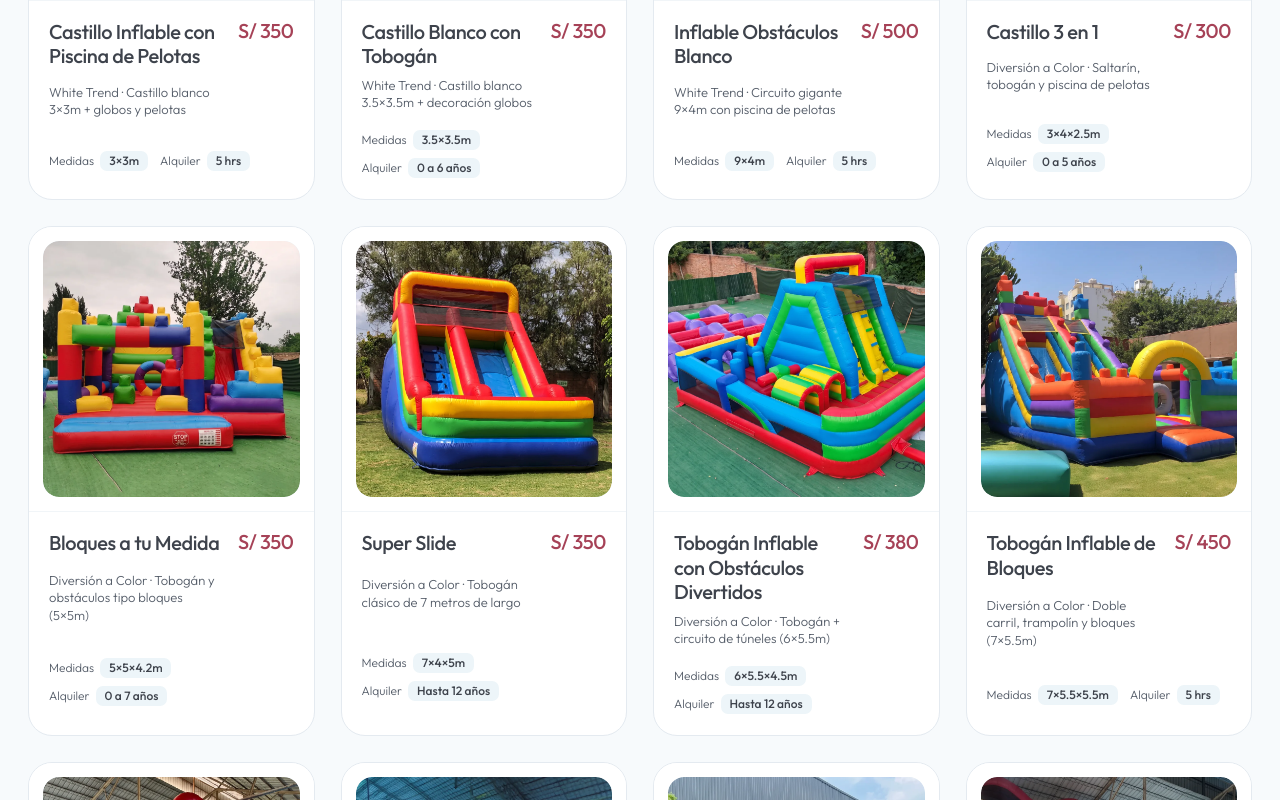
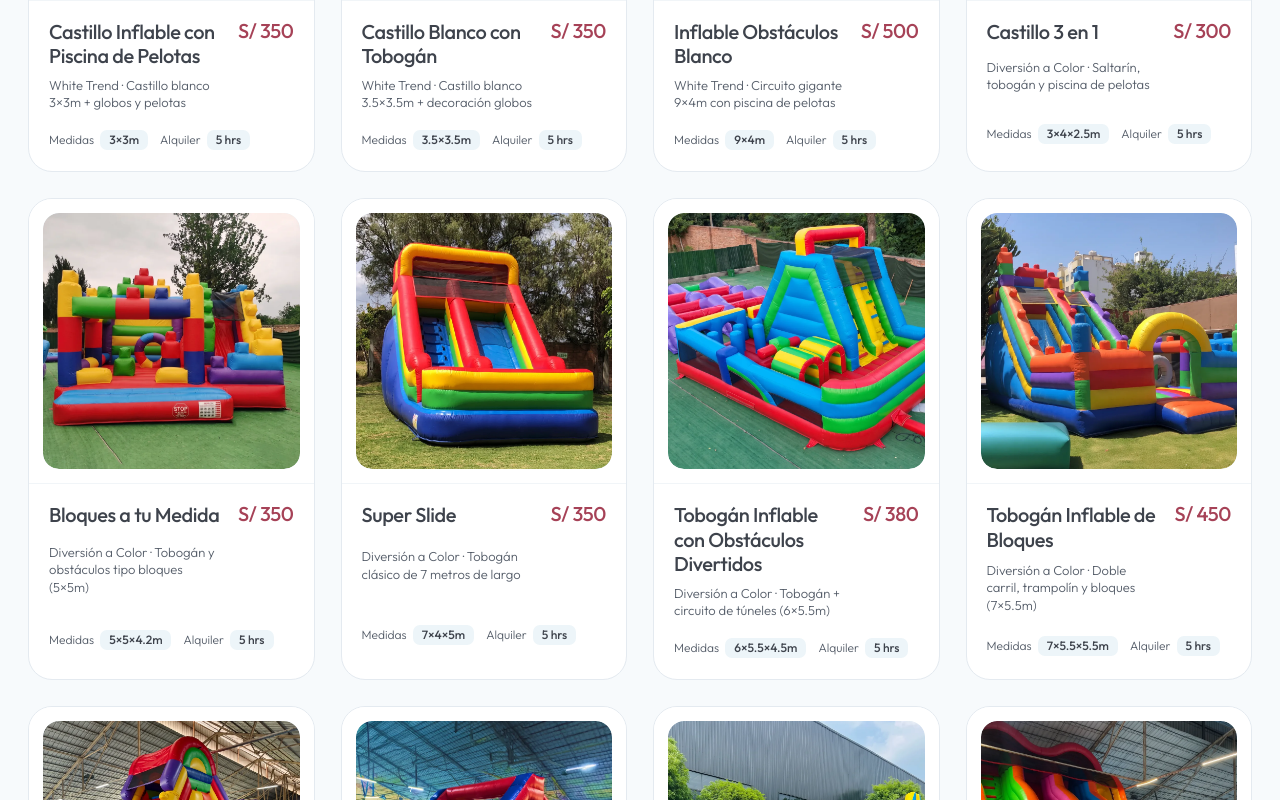
Before and after one commit to SebastianT28/diamanteazul, a Next.js app: page / in a window 1280 px wide. Shown: the part 1820-2620 px from the top of the page. Built offline with nearby package versions, Linux system fonts and the light colour scheme.

Commit message:
Estandarizacion de Medidas y horas de Alquiler en los 31 productos de packages.ts

```diff
--- a/src/data/packages.ts
+++ b/src/data/packages.ts
@@ -579,7 +579,7 @@ const RAW_PRODUCTS: RawProductSeed[] = [
       { id: "3.5x3.5m-5h", label: "3.5m × 3.5m · 5 Horas", price: "S/ 350", isDefault: true },
     ],
     cardTagsLabel: "Medidas",
-    cardTags: ["3.5×3.5m", "0 a 6 años"],
+    cardTags: ["3.5×3.5m", "5 hrs"],
     dimensions: "3.50 m (largo) × 3.50 m (ancho)",
     ages: "De 0 a 6 años",
     duration: "5 horas",
@@ -683,7 +683,7 @@ const RAW_PRODUCTS: RawProductSeed[] = [
       { id: "3x4m-5h", label: "3m × 4m · 5 Horas", price: "S/ 300", isDefault: true },
     ],
     cardTagsLabel: "Medidas",
-    cardTags: ["3×4×2.5m", "0 a 5 años"],
+    cardTags: ["3×4×2.5m", "5 hrs"],
     dimensions: "3.00 m (largo) × 4.00 m (ancho) × 2.50 m (alto)",
     ages: "De 0 a 5 años",
     duration: "5 horas",
@@ -735,7 +735,7 @@ const RAW_PRODUCTS: RawProductSeed[] = [
       { id: "5x5m-5h", label: "5m × 5m · 5 Horas", price: "S/ 350", isDefault: true },
     ],
     cardTagsLabel: "Medidas",
-    cardTags: ["5×5×4.2m", "0 a 7 años"],
+    cardTags: ["5×5×4.2m", "5 hrs"],
     dimensions: "5.00 m (largo) × 5.00 m (ancho) × 4.20 m (alto)",
     ages: "De 0 a 7 años",
     duration: "5 horas",
@@ -787,7 +787,7 @@ const RAW_PRODUCTS: RawProductSeed[] = [
       { id: "7x4m-5h", label: "7m × 4m · 5 Horas", price: "S/ 350", isDefault: true },
     ],
     cardTagsLabel: "Medidas",
-    cardTags: ["7×4×5m", "Hasta 12 años"],
+    cardTags: ["7×4×5m", "5 hrs"],
     dimensions: "7.00 m (largo) × 4.00 m (ancho) × 5.00 m (alto)",
     ages: "Hasta 12 años",
     duration: "5 horas",
@@ -839,7 +839,7 @@ const RAW_PRODUCTS: RawProductSeed[] = [
       { id: "6x5.5m-5h", label: "6m × 5.5m · 5 Horas", price: "S/ 380", isDefault: true },
     ],
     cardTagsLabel: "Medidas",
-    cardTags: ["6×5.5×4.5m", "Hasta 12 años"],
+    cardTags: ["6×5.5×4.5m", "5 hrs"],
     dimensions: "6.00 m (largo) × 5.50 m (ancho) × 4.50 m (alto)",
     ages: "Hasta 12 años",
     duration: "5 horas",
@@ -943,7 +943,7 @@ const RAW_PRODUCTS: RawProductSeed[] = [
       { id: "9x4m-5h", label: "9m × 4m · 5 Horas", price: "S/ 480", isDefault: true },
     ],
     cardTagsLabel: "Medidas",
-    cardTags: ["9×4×4.5m", "0 a 13 años"],
+    cardTags: ["9×4×4.5m", "5 hrs"],
     dimensions: "9.00 m (largo) × 4.00 m (ancho) × 4.50 m (alto)",
     ages: "De 0 a 13 años",
     duration: "5 horas",
@@ -995,7 +995,7 @@ const RAW_PRODUCTS: RawProductSeed[] = [
       { id: "9x3m-5h", label: "9m × 3m · 5 Horas", price: "S/ 480", isDefault: true },
     ],
     cardTagsLabel: "Medidas",
-    cardTags: ["9×3×3m", "0 a 10 años"],
+    cardTags: ["9×3×3m", "5 hrs"],
     dimensions: "9.00 m (largo) × 3.00 m (ancho) × 3.00 m (alto)",
     ages: "De 0 a 10 años",
     duration: "5 horas",
@@ -1047,7 +1047,7 @@ const RAW_PRODUCTS: RawProductSeed[] = [
       { id: "15x3.6m-5h", label: "15m × 3.6m · 5 Horas", price: "S/ 550", isDefault: true },
     ],
     cardTagsLabel: "Medidas",
-    cardTags: ["15×3.6×4.5m", "Niños y adultos"],
+    cardTags: ["15×3.6×4.5m", "5 hrs"],
     dimensions: "15.00 m (largo) × 3.60 m (ancho) × 4.50 m (alto)",
     ages: "Niños, jóvenes y adultos",
     duration: "5 horas",
@@ -1100,7 +1100,7 @@ const RAW_PRODUCTS: RawProductSeed[] = [
       { id: "10x6m-5h", label: "10m × 6m × 7m · 5 Horas", price: "S/ 650", isDefault: true },
     ],
     cardTagsLabel: "Medidas",
-    cardTags: ["10×6×7m", "Niños y adultos"],
+    cardTags: ["10×6×7m", "5 hrs"],
     dimensions: "10.00 m (largo) × 6.00 m (ancho) × 7.00 m (alto)",
     ages: "Niños y adultos",
     duration: "5 horas",
@@ -1156,8 +1156,8 @@ const RAW_PRODUCTS: RawProductSeed[] = [
     sizeOptions: [
       { id: "6x6m-5h", label: "Piscina 6m × 6m · 5 Horas", price: "S/ 800", isDefault: true },
     ],
-    cardTagsLabel: "Incluye",
-    cardTags: ["6×6m", "2 Rodillos", "5 hrs"],
+    cardTagsLabel: "Medidas",
+    cardTags: ["6×6m", "5 hrs"],
     dimensions: "6.00 m (largo) × 6.00 m (ancho)",
     ages: "Niños y adultos",
     duration: "5 horas",
@@ -1210,7 +1210,7 @@ const RAW_PRODUCTS: RawProductSeed[] = [
       { id: "canon-5h", label: "Servicio Completo · Con Operador", price: "S/ 800", isDefault: true },
     ],
     cardTagsLabel: "Incluye",
-    cardTags: ["Espuma segura", "Personal a cargo"],
+    cardTags: ["Operador", "5 hrs"],
     dimensions: "Alcance de disparo amplio para jardín o patio",
     ages: "Todas las edades (100% segura para niños)",
     duration: "5 horas",
@@ -1261,7 +1261,7 @@ const RAW_PRODUCTS: RawProductSeed[] = [
       { id: "piscina-4-botes-5h", label: "Piscina + 4 Botes · 5 Horas", price: "S/ 800", isDefault: true },
     ],
     cardTagsLabel: "Incluye",
-    cardTags: ["4 Botes", "Niños y adultos", "5 hrs"],
+    cardTags: ["4 Botes", "5 hrs"],
     dimensions: "Gran piscina inflable para 4 botes simultáneos",
     ages: "Niños y adultos",
     duration: "5 horas",
@@ -1317,7 +1317,7 @@ const RAW_PRODUCTS: RawProductSeed[] = [
       { id: "4m-5h", label: "4 Metros · 5 Horas", price: "S/ 450" },
     ],
     cardTagsLabel: "Medidas",
-    cardTags: ["3m (S/ 400)", "4m (S/ 450)"],
+    cardTags: ["3m / 4m", "5 hrs"],
     dimensions: "Disponible en 3 metros o 4 metros de diámetro",
     ages: "Niños y adultos",
     duration: "5 horas",
@@ -1368,8 +1368,8 @@ const RAW_PRODUCTS: RawProductSeed[] = [
     sizeOptions: [
       { id: "3x4m-5h", label: "Circuito 3m × 4m · 5 Horas", price: "S/ 450", isDefault: true },
     ],
-    cardTagsLabel: "Medida",
-    cardTags: ["3×4m", "6 Estaciones", "5 hrs"],
+    cardTagsLabel: "Medidas",
+    cardTags: ["3×4m", "5 hrs"],
     dimensions: "3.00 m × 4.00 m",
     ages: "Bebés y niños pequeños (Toddlers)",
     duration: "5 horas",
@@ -1471,7 +1471,7 @@ const RAW_PRODUCTS: RawProductSeed[] = [
       { id: "2-pelotas-5h", label: "2 Pelotas Bumper Balls · 5 Horas", price: "S/ 300", isDefault: true },
     ],
     cardTagsLabel: "Incluye",
-    cardTags: ["2 Pelotas", "Niños y adultos", "5 hrs"],
+    cardTags: ["2 Pelotas", "5 hrs"],
     dimensions: "2 esferas inflables gigantes amortiguadas",
     ages: "Niños, jóvenes y adultos",
     duration: "5 horas",
@@ -1526,7 +1526,7 @@ const RAW_PRODUCTS: RawProductSeed[] = [
       { id: "5m-diametro-5h", label: "5m de Diámetro · 5 Horas", price: "S/ 800", isDefault: true },
     ],
     cardTagsLabel: "Medidas",
-    cardTags: ["5m diámetro", "+4 años", "5 hrs"],
+    cardTags: ["5m diámetro", "5 hrs"],
     dimensions: "5.00 metros de diámetro",
     ages: "Mayores de 4 años (niños, jóvenes y adultos)",
     duration: "5 horas",
@@ -1579,8 +1579,8 @@ const RAW_PRODUCTS: RawProductSeed[] = [
       { id: "3.05m", label: "3.05 m de diámetro (Tamaño intermedio)", price: "S/ 150" },
       { id: "4m", label: "4 m de diámetro (La más grande)", price: "S/ 180" },
     ],
-    cardTagsLabel: "Diámetros",
-    cardTags: ["2.4m (S/ 130)", "3.05m (S/ 150)", "4m (S/ 180)"],
+    cardTagsLabel: "Medidas",
+    cardTags: ["2.4m / 3.05m / 4m", "5 hrs"],
     dimensions: "Disponible en 2.40 m, 3.05 m o 4.00 m de diámetro",
     ages: "Niños de todas las edades",
     duration: "5 horas",
@@ -1635,8 +1635,8 @@ const RAW_PRODUCTS: RawProductSeed[] = [
       { id: "3h", label: "2.5 a 3 Horas · Videos Ilimitados", price: "S/ 500", isDefault: true },
       { id: "4h", label: "4 Horas · Videos Ilimitados", price: "S/ 600" },
     ],
-    cardTagsLabel: "Planes",
-    cardTags: ["3 hrs (S/ 500)", "4 hrs (S/ 600)"],
+    cardTagsLabel: "Medidas",
+    cardTags: ["2.5×2.5m", "3 a 4 hrs"],
     dimensions: "Espacio requerido: 2.50 m × 2.50 m",
     ages: "Niños, jóvenes y adultos (Todo tipo de eventos)",
     duration: "3 horas (S/ 500) o 4 horas (S/ 600)",
@@ -1688,7 +1688,7 @@ const RAW_PRODUCTS: RawProductSeed[] = [
       { id: "5h", label: "5 Horas · Servicio Luxury Completo", price: "S/ 1,000", isDefault: true },
     ],
     cardTagsLabel: "Incluye",
-    cardTags: ["Domo LED", "5 Horas", "Videos 360°"],
+    cardTags: ["Domo LED", "5 hrs"],
     dimensions: "Domo geodésico iluminado con alfombra VIP y parantes",
     ages: "Bodas, eventos corporativos, marcas y fiestas exclusivas",
     duration: "5 horas",
@@ -1741,7 +1741,7 @@ const RAW_PRODUCTS: RawProductSeed[] = [
       { id: "3h", label: "3 Horas · Fotos Impresas y Digitales", price: "S/ 600", isDefault: true },
     ],
     cardTagsLabel: "Incluye",
-    cardTags: ["Fotos impresas", "Cámara Pro", "3 hrs"],
+    cardTags: ["Fotos impresas", "3 hrs"],
     dimensions: "Tótem fotográfico con alfombrado y delimitación",
     ages: "Todo tipo de celebraciones, bodas y eventos corporativos",
     duration: "3 horas",
@@ -1795,8 +1795,8 @@ const RAW_PRODUCTS: RawProductSeed[] = [
     sizeOptions: [
       { id: "unidad", label: "Precio por Unidad (c/u)", price: "S/ 3.50 c/u", isDefault: true },
     ],
-    cardTagsLabel: "Detalles",
-    cardTags: ["Altura 94 cm", "Asiento tapizado", "S/ 3.50 c/u"],
+    cardTagsLabel: "Medidas",
+    cardTags: ["Alto 94 cm", "Por evento"],
     dimensions: "Altura de la silla: 94 cm",
     ages: "Invitados jóvenes y adultos",
     duration: "Por evento",
@@ -1846,8 +1846,8 @@ const RAW_PRODUCTS: RawProductSeed[] = [
     sizeOptions: [
       { id: "8500w-5h", label: "8500 Watts · Incluye Gasolina × 5 hrs", price: "S/ 250", isDefault: true },
     ],
-    cardTagsLabel: "Incluye",
-    cardTags: ["8500 Watts", "Gasolina × 5 hrs"],
+    cardTagsLabel: "Potencia",
+    cardTags: ["8500W", "5 hrs"],
     dimensions: "Generador portátil de alto rendimiento (8500W)",
     ages: "Complemento técnico para eventos sin punto de luz",
     duration: "5 horas (con gasolina incluida)",
@@ -1897,8 +1897,8 @@ const RAW_PRODUCTS: RawProductSeed[] = [
     sizeOptions: [
       { id: "3600w-5h", label: "3600 Watts · Incluye Gasolina × 5 hrs", price: "S/ 180", isDefault: true },
     ],
-    cardTagsLabel: "Incluye",
-    cardTags: ["3600 Watts", "Gasolina × 5 hrs"],
+    cardTagsLabel: "Potencia",
+    cardTags: ["3600W", "5 hrs"],
     dimensions: "Generador portátil compacto (3600W)",
     ages: "Complemento técnico para eventos sin punto de luz",
     duration: "5 horas (con gasolina incluida)",
```
